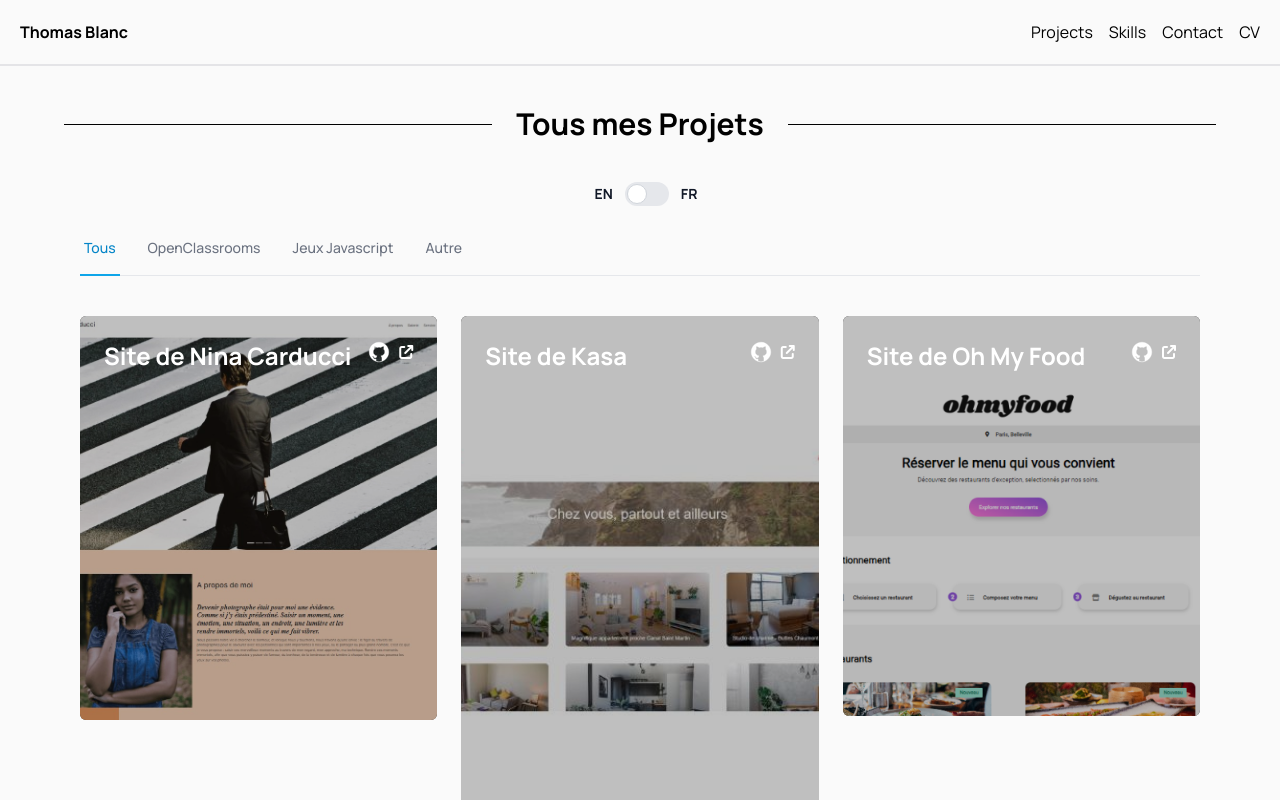
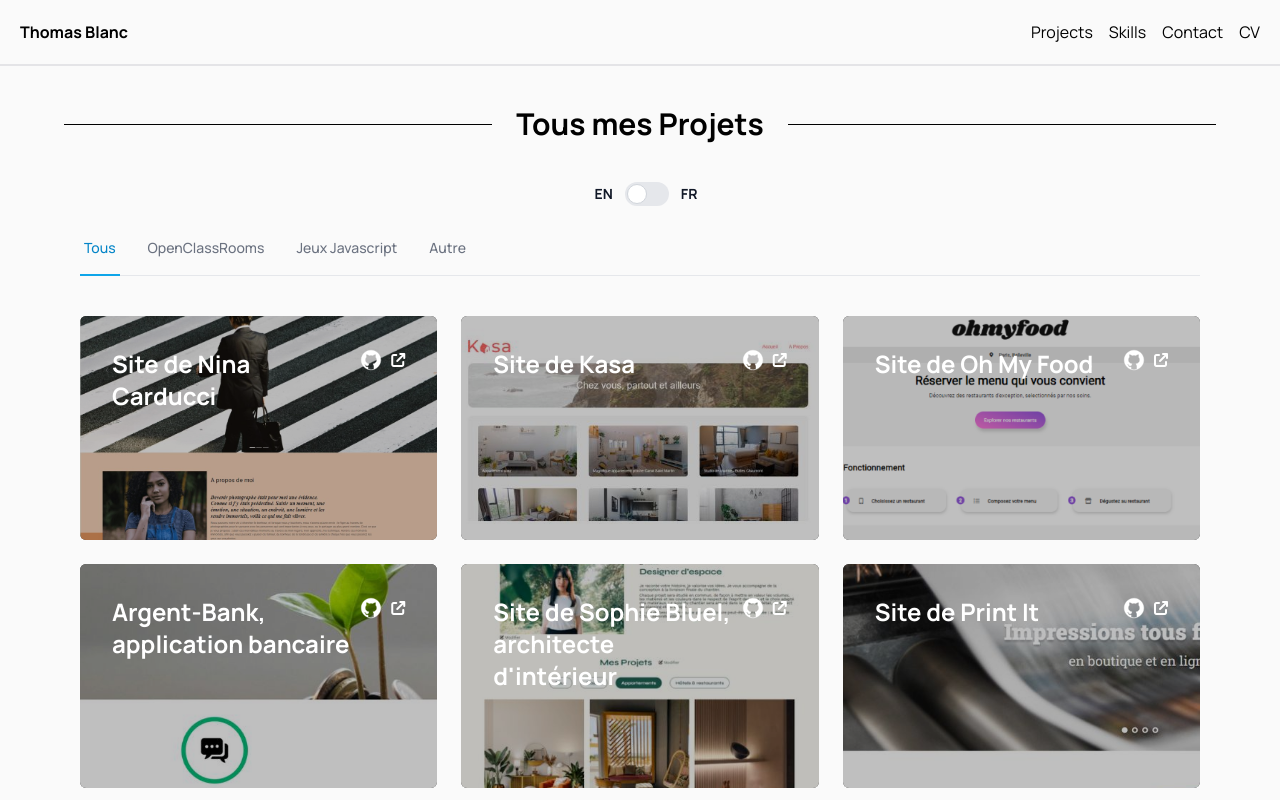
Before and after one commit to Doctorwhat69/Mon-portfolio, a React (Vite) app: page /Mon-portfolio/projects in a window 1280 px wide. Shown: the top 800 px of the page. Built offline with nearby package versions, Linux system fonts and the light colour scheme.

Commit message:
tab + selection des projets

```diff
--- a/public/locales/en.json
+++ b/public/locales/en.json
@@ -76,6 +76,7 @@
       "alt": "lorem",
       "url": "https://doctorwhat69.github.io/ninacarducci.github.io-main/",
       "github": "https://github.com/Doctorwhat69/ninacarducci.github.io-main",
+      "type": "OpenClassRooms",
       "technologies": ["javascript", "react", "SEO", "Accessibility"]
     },
     "projet2": {
@@ -85,6 +86,7 @@
       "alt": "lorem",
       "url": "https://doctorwhat69.github.io/L-application-OhMyFood/index.html",
       "github": "https://github.com/Doctorwhat69/Le-site-de-Kasa-Fr",
+      "type": "OpenClassRooms",
       "technologies": ["javascript", "react", "css-components"]
     },
     "projet3": {
@@ -94,6 +96,7 @@
       "alt": "lorem",
       "url": "https://doctorwhat69.github.io/L-application-OhMyFood/index.html",
       "github": "https://github.com/Doctorwhat69/L-application-OhMyFood",
+      "type": "OpenClassRooms",
       "technologies": ["HTML", "CSS", "SASS"]
     },
     "projet4": {
@@ -103,6 +106,7 @@
       "alt": "page d'accueil du site web de Nina Carducci",
       "url": "https://doctorwhat69.github.io/ninacarducci.github.io-main/",
       "github": "https://github.com/Doctorwhat69/ninacarducci.github.io-main",
+      "type": "OpenClassRooms",
       "technologies": ["javascript", "react", "redux"]
     },
     "projet5": {
@@ -112,6 +116,7 @@
       "alt": "page d'accueil du site web de Sophie Bluel",
       "url": "https://doctorwhat69.github.io/ninacarducci.github.io-main/",
       "github": "https://github.com/Doctorwhat69/ninacarducci.github.io-main",
+      "type": "OpenClassRooms",
       "technologies": ["javascript", "API fetch"]
     },
     "projet6": {
@@ -121,6 +126,7 @@
       "alt": "page d'accueil du site web de Nina Carducci",
       "url": "https://doctorwhat69.github.io/ninacarducci.github.io-main/",
       "github": "https://github.com/Doctorwhat69/Le-site-Print-It",
+      "type": "OpenClassRooms",
       "technologies": ["javascript", "HTML", "CSS"]
     },
     "projet7": {
@@ -130,6 +136,7 @@
       "alt": "page d'accueil du site web de Booki, application d'hébergements",
       "url": "https://doctorwhat69.github.io/ninacarducci.github.io-main/",
       "github": "https://github.com/Doctorwhat69/Booki",
+      "type": "OpenClassRooms",
       "technologies": ["HTML", "CSS"]
     },
     "projet8": {
@@ -139,6 +146,7 @@
       "alt": "page d'accueil du site web de Riding Cities",
       "url": "https://doctorwhat69.github.io/ninacarducci.github.io-main/",
       "github": "https://github.com/Doctorwhat69/ninacarducci.github.io-main",
+      "type": "OpenClassRooms",
       "technologies": ["HTML", "CSS"]
     },
     "projet9": {
@@ -148,15 +156,17 @@
       "alt": "page d'accueil du site web de 724 events",
       "url": "https://doctorwhat69.github.io/ninacarducci.github.io-main/",
       "github": "https://github.com/Doctorwhat69/ninacarducci.github.io-main",
+      "type": "OpenClassRooms",
       "technologies": ["React", "Jest"]
     },
     "projet10": {
       "titre": "Jeu de plateforme Javascript",
       "description": "Un petit projet de jeu vidéo pour tester la POO class version javascript !",
-      "image": "public/assets/Jeu_plateforme_javascript.jpg",
+      "image": "./assets/Jeu_plateforme_javascript.jpg",
       "alt": "page de mon jeu de plateforme",
       "url": "https://doctorwhat69.github.io/mario-game-like/",
       "github": "https://github.com/Doctorwhat69/mario-game-like",
+      "type": "jeux JS",
       "technologies": ["Javascript"]
     }
   }
--- a/src/components/OP-Cards/index.jsx
+++ b/src/components/OP-Cards/index.jsx
@@ -1,23 +1,29 @@
-import { useContext } from "react";
+import { useContext, useState } from "react";
 import { LanguageContext } from "../../Context/languageContext";
 import Card from "../Projet-card";
 import Tab from "../Tab";
 
 function OpCards() {
   const { languageData } = useContext(LanguageContext);
+  const [selectedType, setSelectedType] = useState("Tous");
   const projects = languageData.Other;
 
-  if (!languageData.Other) {
+  if (!projects) {
     return <div>loading...</div>;
   }
+
+  const filteredProjects =
+    selectedType === "Tous"
+      ? Object.values(projects)
+      : Object.values(projects).filter(
+          (project) => project.type === selectedType
+        );
+
   return (
     <div className="container mx-auto px-4 py-8">
-      <Tab />
+      <Tab onChange={(value) => setSelectedType(value)} />
       <div className="grid grid-cols-1 md:grid-cols-2 lg:grid-cols-3 gap-6">
-        {Object.keys(projects).map((key) => {
-          const project = projects[key];
-
-          return (
+        {filteredProjects.map((project, key) => (
           <Card
             key={key}
             Name={project.titre}
@@ -28,8 +34,7 @@ function OpCards() {
             Github={project.github}
             Technologies={project.technologies}
           />
-          );
-        })}
+        ))}
       </div>
     </div>
   );
--- a/src/components/Projet-card/index.jsx
+++ b/src/components/Projet-card/index.jsx
@@ -2,7 +2,7 @@ import PropTypes from "prop-types";
 
 function Card({ Src, Alt, Description, Name, Github, Website, Technologies }) {
   return (
-    <article className="p-2 sm:p-0 group relative block bg-black rounded-md w-full aspect-square">
+    <article className="p-2 2xl:p-0 md:h-56 2xl:h-auto group relative block bg-black rounded-md w-full aspect-square">
       <img
         alt={Alt}
         src={Src}
@@ -30,13 +30,11 @@ function Card({ Src, Alt, Description, Name, Github, Website, Technologies }) {
             </a>
           </div>
         </div>
-        <div className="mt-32 lg:mt-48">
-          {" "}
-          {
-            //
-          }
+        <div className="flex inset-y-0 2xl:mt-56">
           <div className="translate-y-8 transform opacity-0 transition-all group-hover:translate-y-0 group-hover:opacity-100">
-            <p className=" text-white whitespace-normal">{Description}</p>
+            <p className="md:hidden 2xl:block text-white whitespace-normal">
+              {Description}
+            </p>
             <div className="flex flex-wrap gap-1 mt-2">
               {Technologies.map((tech, index) => (
                 <div
--- a/src/components/Tab/index.jsx
+++ b/src/components/Tab/index.jsx
@@ -1,4 +1,14 @@
-function Tab() {
+import { useState } from "react";
+import PropTypes from "prop-types";
+
+function Tab({ onChange }) {
+  const [value, setValue] = useState("Tous");
+
+  const changeValue = (newValue) => {
+    onChange(newValue);
+    setValue(newValue);
+  };
+
   return (
     <div className="mb-10">
       <div className="sm:hidden">
@@ -6,44 +16,66 @@ function Tab() {
           Tab
         </label>
 
-        <select id="Tab" className="w-full rounded-md border-gray-200">
-          <option> Tous </option>
-          <option> OpenClassrooms </option>
-          <option> jeux JS </option>
-          <option> Autre </option>
+        <select
+          id="Tab"
+          name="tab"
+          className="w-full rounded-md border-gray-200"
+          value={value}
+          onChange={(e) => changeValue(e.target.value)}
+        >
+          <option value="Tous">Tous</option>
+          <option value="OpenClassRooms">OpenClassrooms</option>
+          <option value="jeux JS">Jeux Javascript</option>
+          <option value="Autre">Autre</option>
         </select>
       </div>
 
       <div className="hidden sm:block">
         <div className="border-b border-gray-200">
           <nav className="-mb-px flex gap-6" aria-label="Tabs">
-            <a
-              href="#"
-              className="shrink-0 border-b-2 border-sky-500 px-1 pb-4 text-sm font-medium text-sky-600"
-              aria-current="page"
+            <button
+              onClick={() => changeValue("Tous")}
+              className={`shrink-0 border-b-2 ${
+                value === "Tous"
+                  ? "border-sky-500 text-sky-600"
+                  : "border-transparent text-gray-500 hover:border-gray-300 hover:text-gray-700"
+              } px-1 pb-4 text-sm font-medium`}
             >
               Tous
-            </a>
+            </button>
 
-            <a
-              href="#"
-              className="shrink-0 border-b-2 border-transparent px-1 pb-4 text-sm font-medium text-gray-500 hover:border-gray-300 hover:text-gray-700"
+            <button
+              onClick={() => changeValue("OpenClassRooms")}
+              className={`shrink-0 border-b-2 ${
+                value === "OpenClassRooms"
+                  ? "border-sky-500 text-sky-600"
+                  : "border-transparent text-gray-500 hover:border-gray-300 hover:text-gray-700"
+              } px-1 pb-4 text-sm font-medium`}
             >
-              OpenClassrooms
-            </a>
+              OpenClassRooms
+            </button>
 
-            <a
-              href="#"
-              className="shrink-0 border-b-2 border-transparent px-1 pb-4 text-sm font-medium text-gray-500 hover:border-gray-300 hover:text-gray-700"
+            <button
+              onClick={() => changeValue("jeux JS")}
+              className={`shrink-0 border-b-2 ${
+                value === "jeux JS"
+                  ? "border-sky-500 text-sky-600"
+                  : "border-transparent text-gray-500 hover:border-gray-300 hover:text-gray-700"
+              } px-1 pb-4 text-sm font-medium`}
             >
               Jeux Javascript
-            </a>
-            <a
-              href="#"
-              className="shrink-0 border-b-2 border-transparent px-1 pb-4 text-sm font-medium text-gray-500 hover:border-gray-300 hover:text-gray-700"
+            </button>
+
+            <button
+              onClick={() => changeValue("Autre")}
+              className={`shrink-0 border-b-2 ${
+                value === "Autre"
+                  ? "border-sky-500 text-sky-600"
+                  : "border-transparent text-gray-500 hover:border-gray-300 hover:text-gray-700"
+              } px-1 pb-4 text-sm font-medium`}
             >
               Autre
-            </a>
+            </button>
           </nav>
         </div>
       </div>
@@ -51,4 +83,8 @@ function Tab() {
   );
 }
 
+Tab.propTypes = {
+  onChange: PropTypes.func.isRequired,
+};
+
 export default Tab;
```
Also changed, not shown: public/locales/fr.json (+11 -1 lines). Lines whose indentation alone changed are shown as unchanged.
